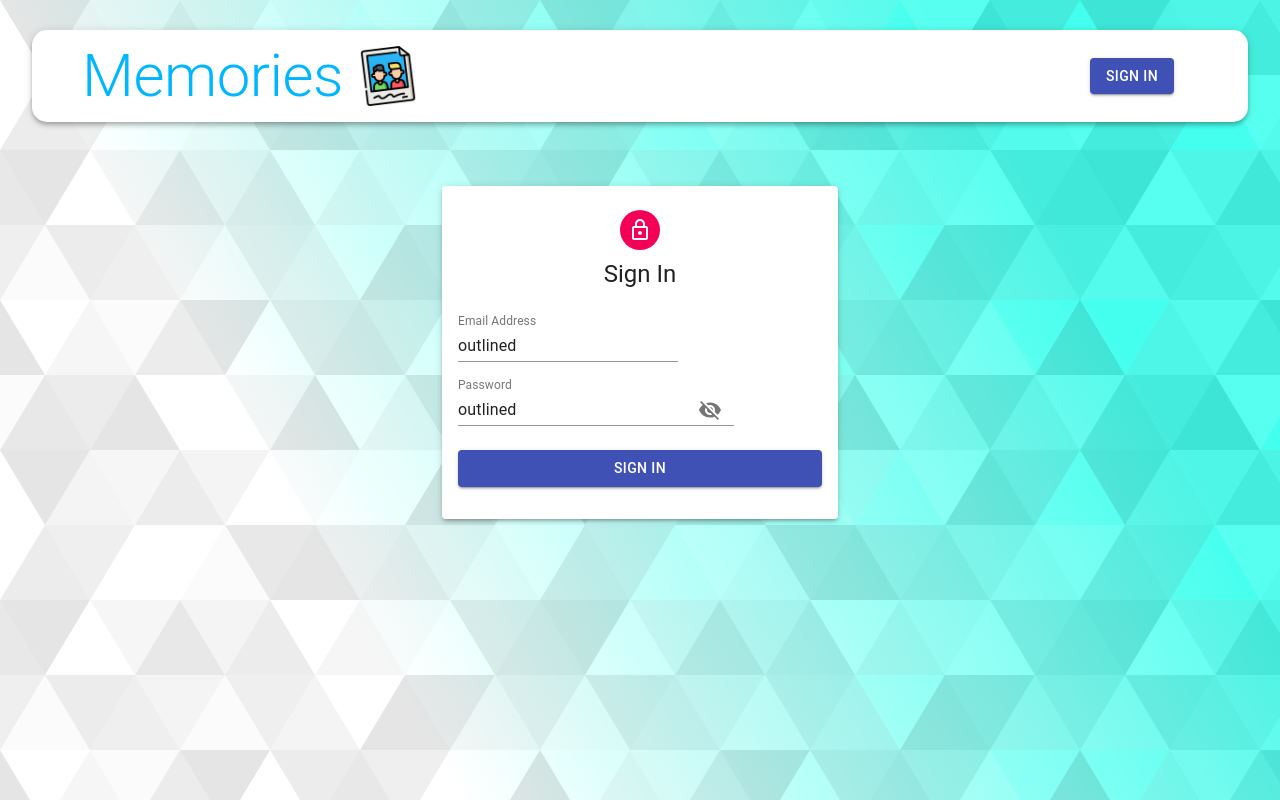
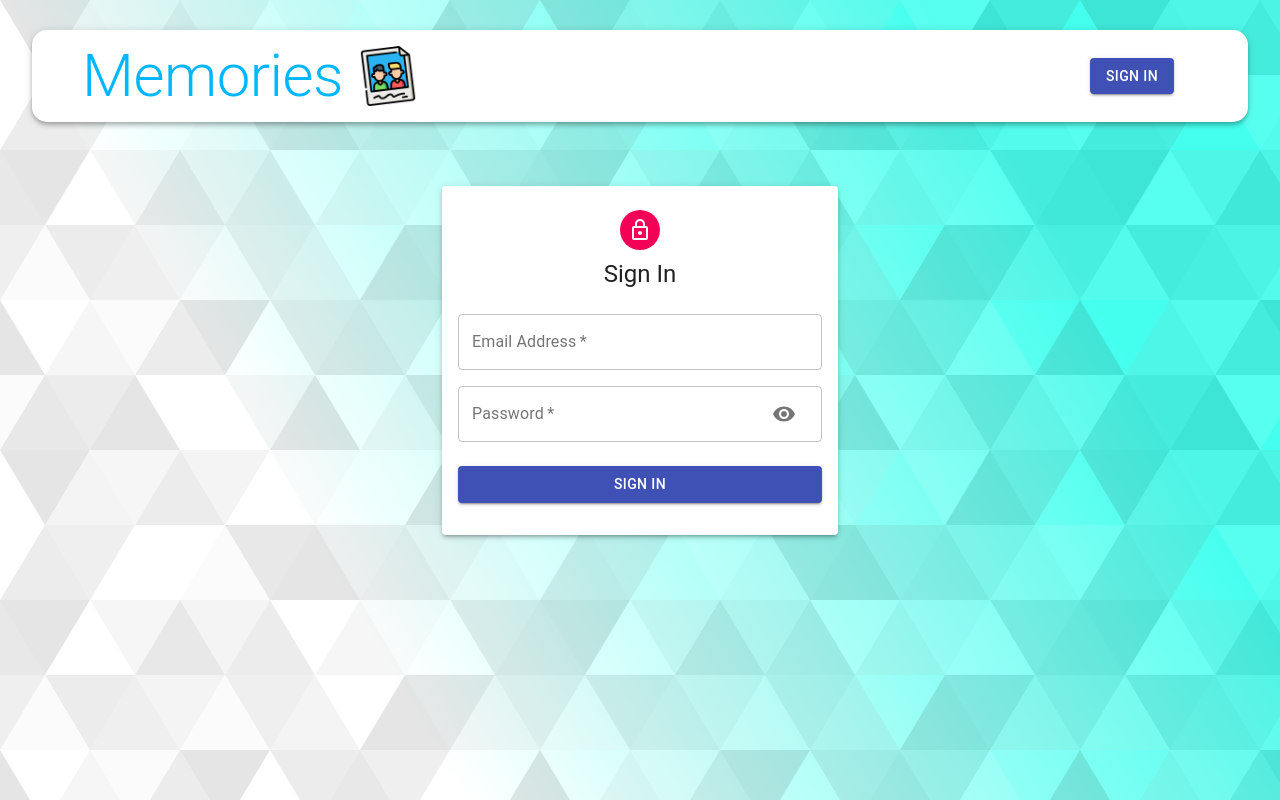
Before and after one commit to yuniksung/project-sns, a React (Create React App) app in the folder client/: page /auth in a window 1280 px wide. Built offline with nearby package versions, Linux system fonts and the light colour scheme.

Commit message:
switching between Home and Sign in page created

```diff
--- a/client/src/components/Auth/Auth.js
+++ b/client/src/components/Auth/Auth.js
@@ -31,13 +31,13 @@ const Auth = () => {
                     <Grid container spacing={2}>
                         {isSignup && (
                             <>
-                                <Input name="firstName" label="First Name" handleChange={handleChange} autoFocuse half />
-                                <Input name="firstName" label="First Name" handleChange={handleChange} half />
+                                <Input name="firstName" label="First Name" handleChange={handleChange} autoFocus half />
+                                <Input name="lastName" label="Last Name" handleChange={handleChange} half />
                             </>
                         )}
                         <Input name="email" label="Email Address" handleChange={handleChange} type="email" />
-                        <Input name="password" label="Password" handleChange={handleChange} type={showPassword ? "text" : "passwrod"} handleShowPassword={handleShowPassword} />
-                        { isSignup && <Input name="confirmPassword" label="Reapeat Password" handleChange={handleChange} type="password" />}
+                        <Input name="password" label="Password" handleChange={handleChange} type={showPassword ? 'text' : 'password'} handleShowPassword={handleShowPassword} />
+                        { isSignup && <Input name="confirmPassword" label="Repeat Password" handleChange={handleChange} type="password" /> }
                     </Grid>
                     <Button type="submit" fullWidth variant="contained" color="primary" className={classes.submit}>
                         { isSignup ? 'Sign Up' : 'Sign In'}
--- a/client/src/components/Auth/input.js
+++ b/client/src/components/Auth/input.js
@@ -1,32 +1,32 @@
-import React from 'react'
-import { TextField, Grid, InputAdornment, IconButton } from '@material-ui/core'
+
+import React from 'react';
+import { TextField, Grid, InputAdornment, IconButton } from '@material-ui/core';
 
 import Visibility from '@material-ui/icons/Visibility';
 import VisibilityOff from '@material-ui/icons/VisibilityOff';
 
-const input = ({ name, handleChange, label, half, type, autoFocus, handleShowPassword }) => {
-    return (
+const Input = ({ name, handleChange, label, half, autoFocus, type, handleShowPassword }) => (
   <Grid item xs={12} sm={half ? 6 : 12}>
     <TextField
       name={name}
       onChange={handleChange}
-            value="outlined"
-            requiredfullWidth
+      variant="outlined"
+      required
+      fullWidth
       label={label}
-            autoFocuse={autoFocus}
+      autoFocus={autoFocus}
       type={type}
-            InputProps={name === 'password' && {
-                endAdornment : (
+      InputProps={name === 'password' ? {
+        endAdornment: (
           <InputAdornment position="end">
             <IconButton onClick={handleShowPassword}>
-                            {type === "password" ? <Visibility /> : <VisibilityOff />}
+              {type === 'password' ? <Visibility /> : <VisibilityOff />}
             </IconButton>
           </InputAdornment>
-                )
-            }}
+        ),
+      } : null}
     />
   </Grid>
-    )
-}
+);
 
-export default input
+export default Input;
```
Lines whose indentation alone changed are shown as unchanged.
